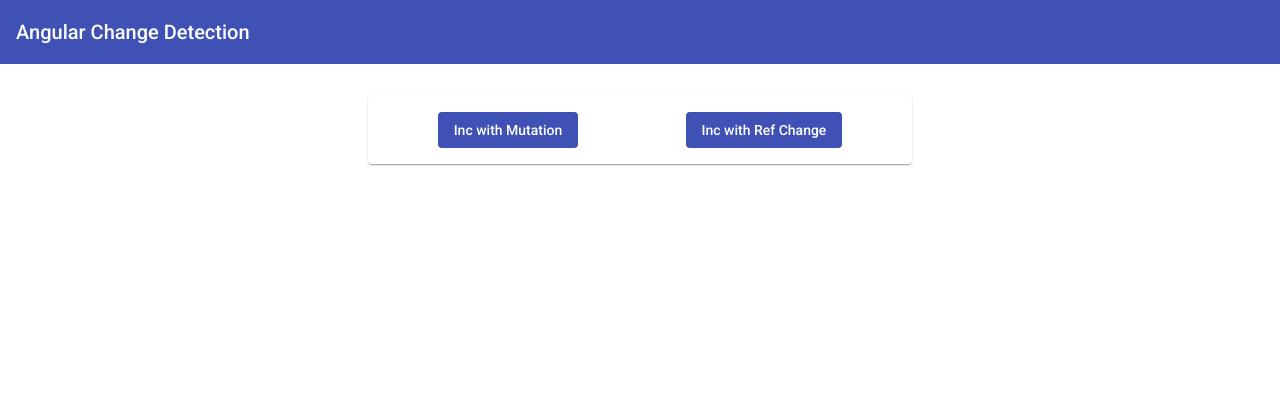
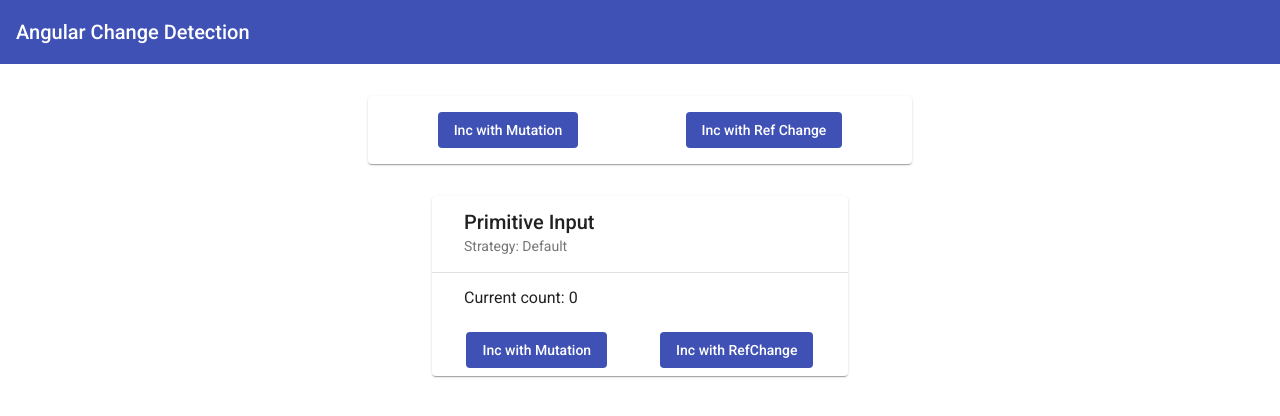
Before and after one commit to lean-ng/edu-change-detection, an Angular app: page / in a window 1280 px wide. Shown: the top 416 px of the page. Built offline with nearby package versions, Linux system fonts and the light colour scheme.

Commit message:
Primitive counter display added.

```diff
--- a/src/app/app.component.css
+++ b/src/app/app.component.css
@@ -4,3 +4,8 @@
   display: flex;
   justify-content: space-around;
 }
+
+.counter-cards {
+  display: flex;
+  justify-content: space-around;
+}
--- a/src/app/app.component.html
+++ b/src/app/app.component.html
@@ -6,4 +6,7 @@
     <button (click)="incMutated()" mat-flat-button color="primary">Inc with Mutation</button>
     <button (click)="incImmutable()" mat-flat-button color="primary">Inc with Ref Change</button>
   </mat-card>
+  <div class="counter-cards">
+    <app-primitive-input [count]="counterSvc.counter.count"></app-primitive-input>
+  </div>
 </main>
--- a/src/app/app.component.ts
+++ b/src/app/app.component.ts
@@ -8,7 +8,7 @@
 })
 export class AppComponent {
 
-  constructor(private counterSvc: CounterService) {}
+  constructor(public counterSvc: CounterService) {}
 
   incMutated(): void {
     this.counterSvc.incByMutation();
--- /dev/null
+++ b/src/app/components/primitive-input/primitive-input.component.html
@@ -0,0 +1,14 @@
+<mat-card style="width: 24rem">
+  <mat-card-header>
+      <mat-card-title>{{ title }}</mat-card-title>
+      <mat-card-subtitle>Strategy: {{ cdStrategy }}</mat-card-subtitle>
+  </mat-card-header>
+  <mat-divider></mat-divider>
+  <mat-card-content style="padding: 0 1rem;">
+    <p style="margin-top: 1rem; font-size: 1rem;">Current count: {{ count }}</p>
+  </mat-card-content>
+  <mat-card-actions style="display: flex; justify-content: space-around;">
+    <button mat-flat-button color="primary" (click)="incMutated()">Inc with Mutation</button>
+    <button mat-flat-button color="primary" (click)="incImmutable()">Inc with RefChange</button>
+  </mat-card-actions>
+</mat-card>
--- /dev/null
+++ b/src/app/components/primitive-input/primitive-input.component.ts
@@ -0,0 +1,29 @@
+import { Component, Input, OnInit } from '@angular/core';
+import { CounterService } from 'src/app/services/counter.service';
+
+@Component({
+  selector: 'app-primitive-input',
+  templateUrl: './primitive-input.component.html',
+  styleUrls: ['./primitive-input.component.css']
+})
+export class PrimitiveInputComponent implements OnInit {
+
+  title = 'Primitive Input';
+  cdStrategy = 'Default';
+
+  @Input()
+  count: number;
+
+  constructor(private counterSvc: CounterService) { }
+
+  ngOnInit(): void {
+  }
+
+  incMutated(): void {
+    this.counterSvc.incByMutation();
+  }
+
+  incImmutable(): void {
+    this.counterSvc.incByRefChange();
+  }
+}
```
Also changed, not shown: src/app/app.module.ts (+7 -1 lines), src/app/components/primitive-input/primitive-input.component.css (added), 1 other file (tests, documents, lock files or other folders).
